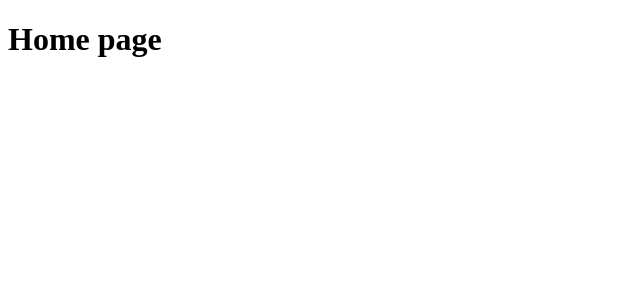
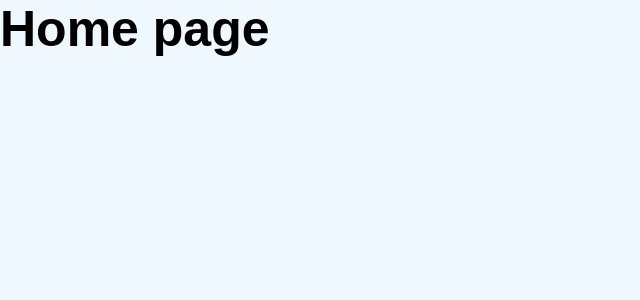
Before and after one commit to Adkhambek/warm-up-task, a React (Vite) app in the folder client/: page / in a window 1280 px wide. Shown: the top 300 px of the page, without its empty margins (0-640 px from the left). Built offline with nearby package versions, Linux system fonts and the light colour scheme.

Commit message:
feat: add styled-components

```diff
--- a/client/package.json
+++ b/client/package.json
@@ -12,7 +12,8 @@
   "dependencies": {
     "react": "^18.2.0",
     "react-dom": "^18.2.0",
-    "react-router-dom": "^6.14.2"
+    "react-router-dom": "^6.14.2",
+    "styled-components": "^6.0.4"
   },
   "devDependencies": {
     "@types/react": "^18.2.14",
--- a/client/src/App.jsx
+++ b/client/src/App.jsx
@@ -2,9 +2,12 @@
 import Campaign from "./pages/Campaign";
 import Homepage from "./pages/Homepage";
 import PageNotFound from "./pages/PageNotFound";
+import GlobalStyles from "./styles/GlobalStyles";
 
 function App() {
   return (
+    <>
+      <GlobalStyles />
       <BrowserRouter>
         <Routes>
           <Route path="/" element={<Homepage />} />
@@ -12,6 +15,7 @@
           <Route path="*" element={<PageNotFound />} />
         </Routes>
       </BrowserRouter>
+    </>
   );
 }
 
--- a/client/src/pages/Homepage.jsx
+++ b/client/src/pages/Homepage.jsx
@@ -1,5 +1,11 @@
+import styled from "styled-components";
+
+const H1 = styled.h1`
+  font-size: 50px;
+`;
+
 function Homepage() {
-  return <h1>Home page</h1>;
+  return <H1>Home page</H1>;
 }
 
 export default Homepage;
--- /dev/null
+++ b/client/src/styles/GlobalStyles.js
@@ -0,0 +1,29 @@
+import { createGlobalStyle } from "styled-components";
+
+const GlobalStyles = createGlobalStyle`
+html {
+  font-size: 10px;
+  box-sizing: border-box;
+}
+
+*,
+*::before,
+*::after {
+  margin: 0;
+  padding: 0;
+  box-sizing: inherit;
+  list-style: none;
+  font-family: 'Montserrat', sans-serif;
+}
+
+body {
+  background-color: aliceblue;
+}
+
+a {
+  text-decoration: none;
+  font-size: 2rem;
+}
+`;
+
+export default GlobalStyles;
```
Also changed, not shown: 1 other file (tests, documents, lock files or other folders). Lines whose indentation alone changed are shown as unchanged.
